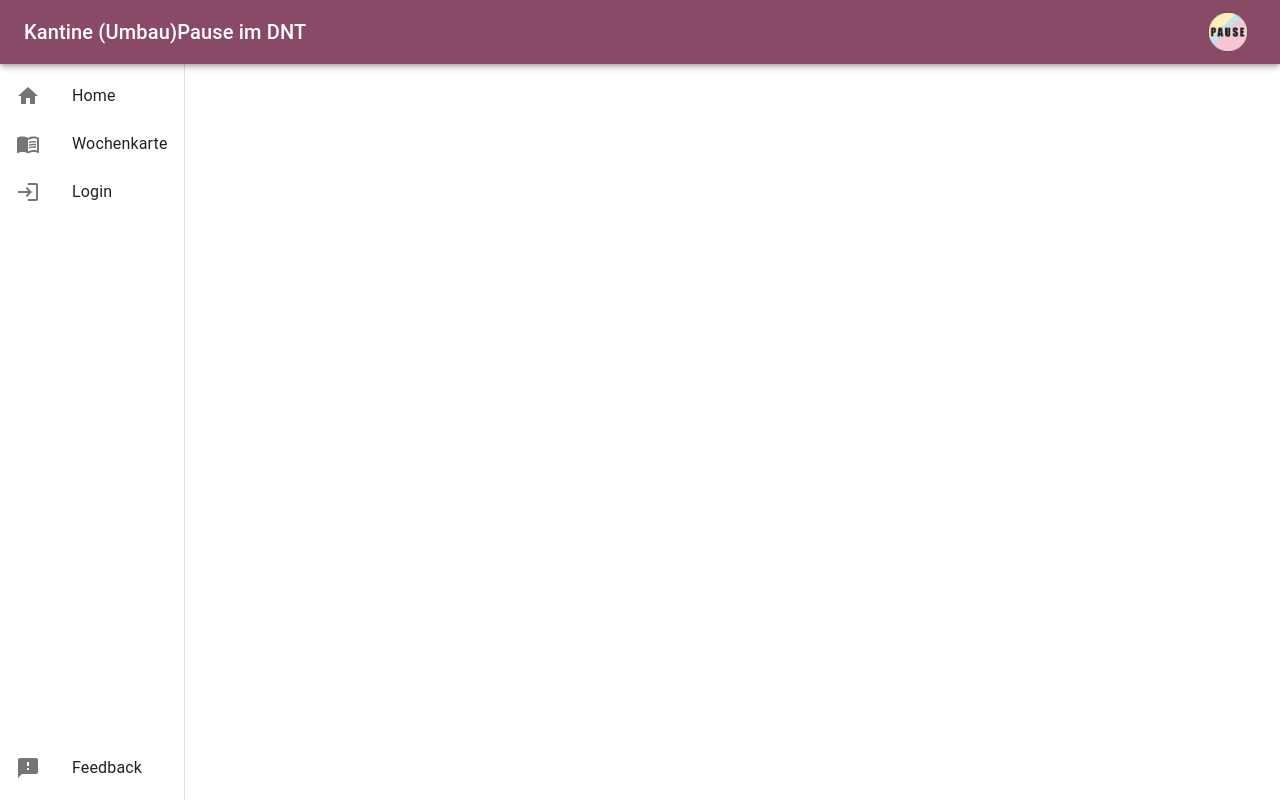
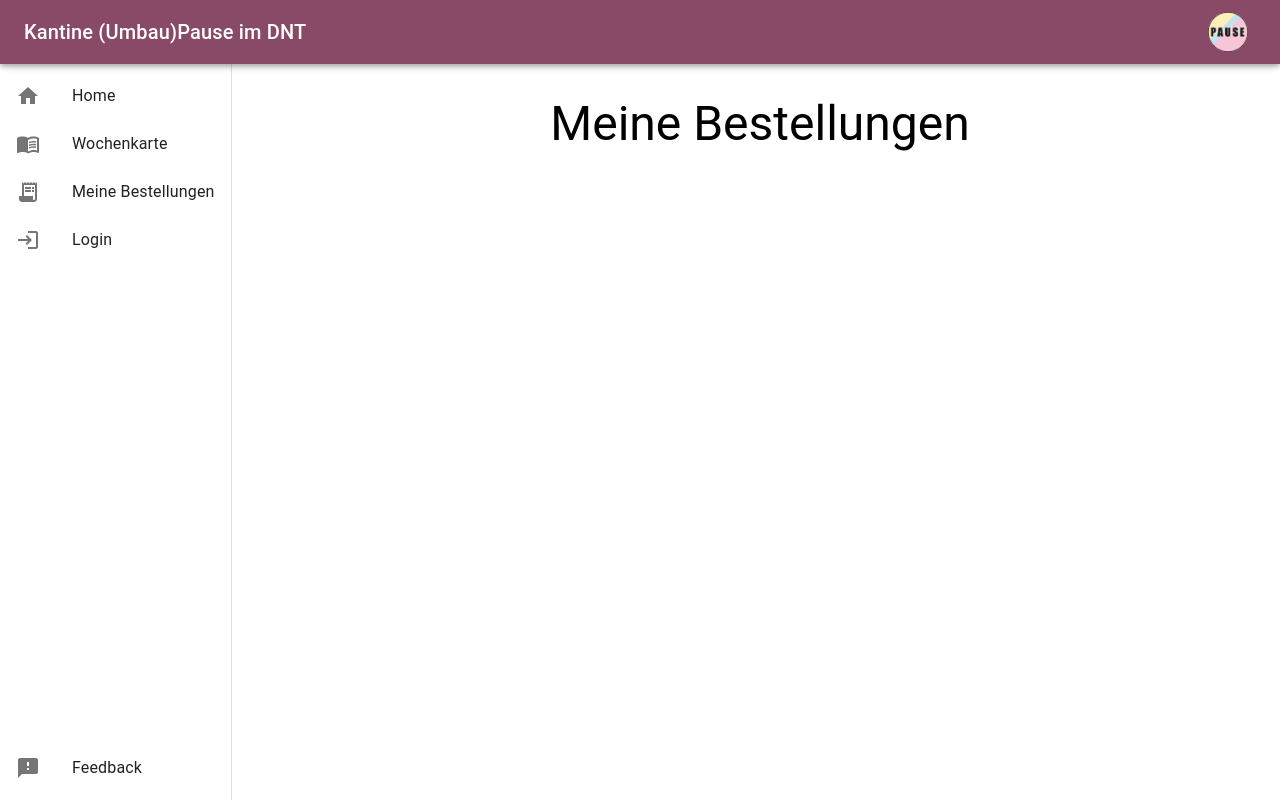
Before and after one commit to zeltbrennt/UmbauPause, a React (Vite) app in the folder frontend/: page /myorders in a window 1280 px wide. Built offline with nearby package versions, Linux system fonts and the light colour scheme; no server answers.

Commit message:
User-Account: add order list page

```diff
--- a/frontend/src/App.tsx
+++ b/frontend/src/App.tsx
@@ -16,6 +16,7 @@ import ShowCurrentMenu from "./components/ordering/ShowCurrentMenu.tsx";
 import ValidateEmail from "./components/userAdministration/ValidateEmail.tsx";
 import Feedback from "./components/Feedback.tsx";
 import {Container} from "@mui/material";
+import MyOrders from "./components/ordering/MyOrders.tsx";
 
 function App() {
 
@@ -60,7 +61,8 @@ function App() {
                             <Route path="/menu" element={<ShowCurrentMenu/>}/>
                             <Route path="/register" element={<Register/>}/>
                             <Route path="/schedule" element={<ScheduleMenu/>}/>
-                            <Route path="/order" element={<MakeOrder/>}/>
+                            <Route path="/neworder" element={<MakeOrder/>}/>
+                            <Route path="/myorders" element={<MyOrders/>}/>
                             <Route path="/statistics/this-week" element={<OrderOverview/>}/>
                             <Route path="/live" element={<LiveWebSocket/>}/>
                             <Route path="/user/verify" element={<ValidateEmail/>}/>
--- a/frontend/src/components/AppFrame.tsx
+++ b/frontend/src/components/AppFrame.tsx
@@ -19,6 +19,7 @@ import FeedbackIcon from '@mui/icons-material/Feedback';
 import TableViewIcon from '@mui/icons-material/TableView';
 import InsightsIcon from '@mui/icons-material/Insights';
 import ShoppingCartIcon from '@mui/icons-material/ShoppingCart';
+import ReceiptLongIcon from '@mui/icons-material/ReceiptLong';
 import ResponsiveAppBar from "./ResponsiveAppBar.tsx";
 import {UserPrincipal, UserRole} from "../util/Interfaces.ts";
 import {ReactNode, useState} from "react";
@@ -85,6 +86,18 @@ export default function AppFrame({
                                 <ListItemText primary="Wochenkarte"/>
                             </ListItemButton>
                         </ListItem>
+                        <ListItem disablePadding key="orders">
+                            <ListItemButton onClick={() => {
+                                navigate("/myorders")
+                                setDrawerOpen(false)
+                            }
+                            }>
+                                <ListItemIcon>
+                                    <ReceiptLongIcon/>
+                                </ListItemIcon>
+                                <ListItemText primary="Meine Bestellungen"/>
+                            </ListItemButton>
+                        </ListItem>
                         {currentUser?.roles.includes(UserRole.ADMIN) ? <>
                             <ListItem disablePadding key="edit">
                                 <ListItemButton onClick={() => {
@@ -123,7 +136,7 @@ export default function AppFrame({
                         {currentUser?.roles.includes(UserRole.USER) ?
                             <ListItem disablePadding key={"order"}>
                                 <ListItemButton onClick={() => {
-                                    navigate("/order")
+                                    navigate("/neworder")
                                     setDrawerOpen(false)
                                 }}>
                                     <ListItemIcon><ShoppingCartIcon/></ListItemIcon>
--- /dev/null
+++ b/frontend/src/components/ordering/MyOrders.tsx
@@ -0,0 +1,9 @@
+import {Box, Typography} from "@mui/material";
+
+export default function MyOrders() {
+    return (
+        <Box margin={"none"}>
+            <Typography variant={"h3"} textAlign={"center"}>Meine Bestellungen</Typography>
+        </Box>
+    )
+}
```
